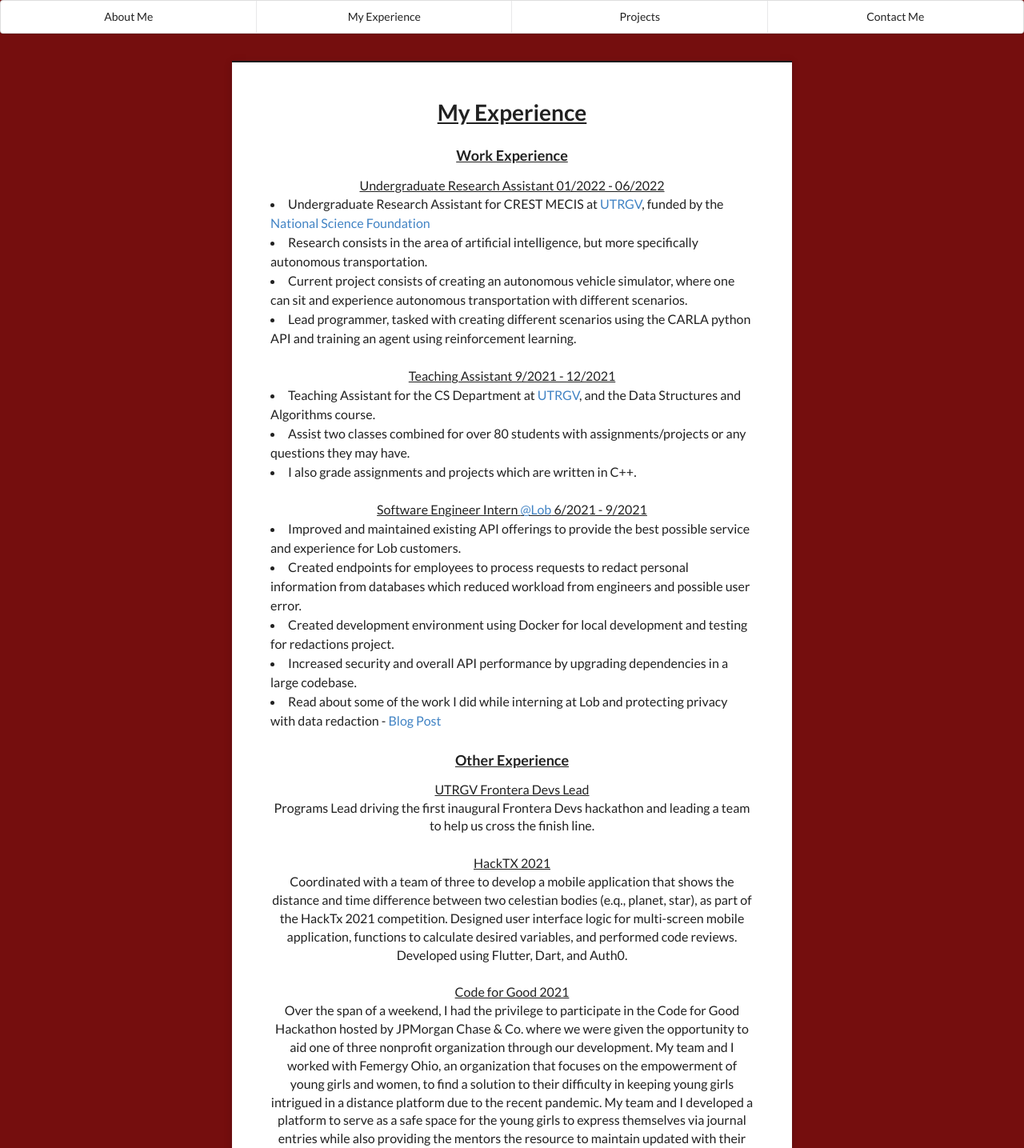
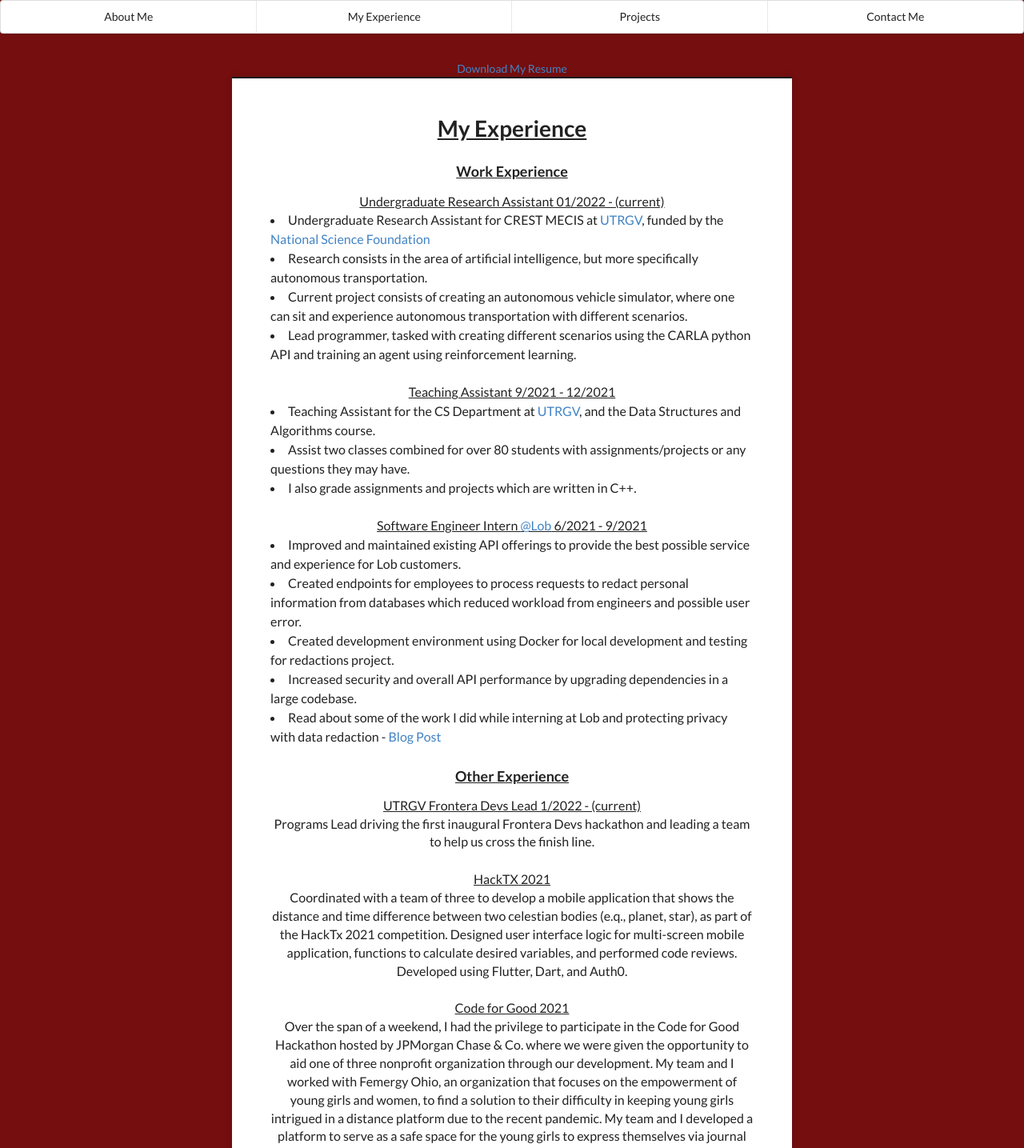
Before and after one commit to Martje55555/Martje55555.github.io, a React (Create React App) app: page /#/MyExperience in a window 1280 px wide. Shown: the top 1435 px of the page at 80% size. Built offline with nearby package versions, Linux system fonts and the light colour scheme.

Commit message:
updated experience page

```diff
--- a/src/components/AboutMe.js
+++ b/src/components/AboutMe.js
@@ -1,17 +1,29 @@
 import React from 'react';
+
 import './Home.css';
+import resumePDF from '../public/images/Jesus_Martinez_2022.pdf';
 
 const AboutMe = () => {
+
+    const handleClick = () => {
+        window.open(resumePDF) ||
+            window.location.replace(resumePDF)
+    }
 
     return (
         <div>
             <br />
+
+            <center><a onClick={() => handleClick()} download={resumePDF} title="My Resume">
+                Download My Resume
+            </a></center>
+
             <div className="ui black raised very padded text container segment">
                 <h1 className="ui centered header"><u><b>My Experience</b></u></h1>
 
                 <h3 className="ui centered header"><u>Work Experience</u></h3>
 
-                <center><p><u>Undergraduate Research Assistant 01/2022 - 06/2022</u></p></center>
+                <center><p><u>Undergraduate Research Assistant 01/2022 - (current)</u></p></center>
                 <li>Undergraduate Research Assistant for CREST MECIS at <a target="_blank" href={"https://www.utrgv.edu/innovation/news/news-stories/crest/index.htm"}>UTRGV</a>, funded by the <a target="_blank" href={"https://www.nsf.gov/awardsearch/showAward?AWD_ID=2112650&HistoricalAwards=false"}>National Science Foundation</a></li>
                 <li>Research consists in the area of artificial intelligence, but more specifically autonomous transportation.</li>
                 <li>Current project consists of creating an autonomous vehicle simulator, where one can sit and experience autonomous
@@ -36,9 +48,9 @@
 
                 <h3 className="ui centered header"><u>Other Experience</u></h3>
 
-                <center> <p><u>UTRGV Frontera Devs Lead</u></p></center>
+                <center> <p><u>UTRGV Frontera Devs Lead 1/2022 - (current)</u></p></center>
                 <center><p>
-                Programs Lead driving the first inaugural Frontera Devs hackathon and leading a team to help us cross the finish line.
+                    Programs Lead driving the first inaugural Frontera Devs hackathon and leading a team to help us cross the finish line.
                 </p> </center>
 
                 <br />
--- a/src/components/PdfHandler.js
+++ b/src/components/PdfHandler.js
@@ -3,7 +3,7 @@
 import './Projects.css';
 pdfjs.GlobalWorkerOptions.workerSrc = `//cdnjs.cloudflare.com/ajax/libs/pdf.js/${pdfjs.version}/pdf.worker.js`;
 
-const PdfHandler = ({fileName}) => {
+const PdfHandler = ({ fileName }) => {
     const [numPages, setNumPages] = useState(null);
     const [pageNumber, setPageNumber] = useState(1);
 
@@ -55,7 +55,7 @@
                     </button>
                     <p>Page {pageNumber} of {numPages}, <i className="arrow right icon" /><a download={fileName} href={fileName} title="file name">
                         Download Slides Here
-                        </a></p>
+                    </a></p>
                 </div>
             </center>
         </div >
```
Also changed, not shown: 1 other file (tests, documents, lock files or other folders).
